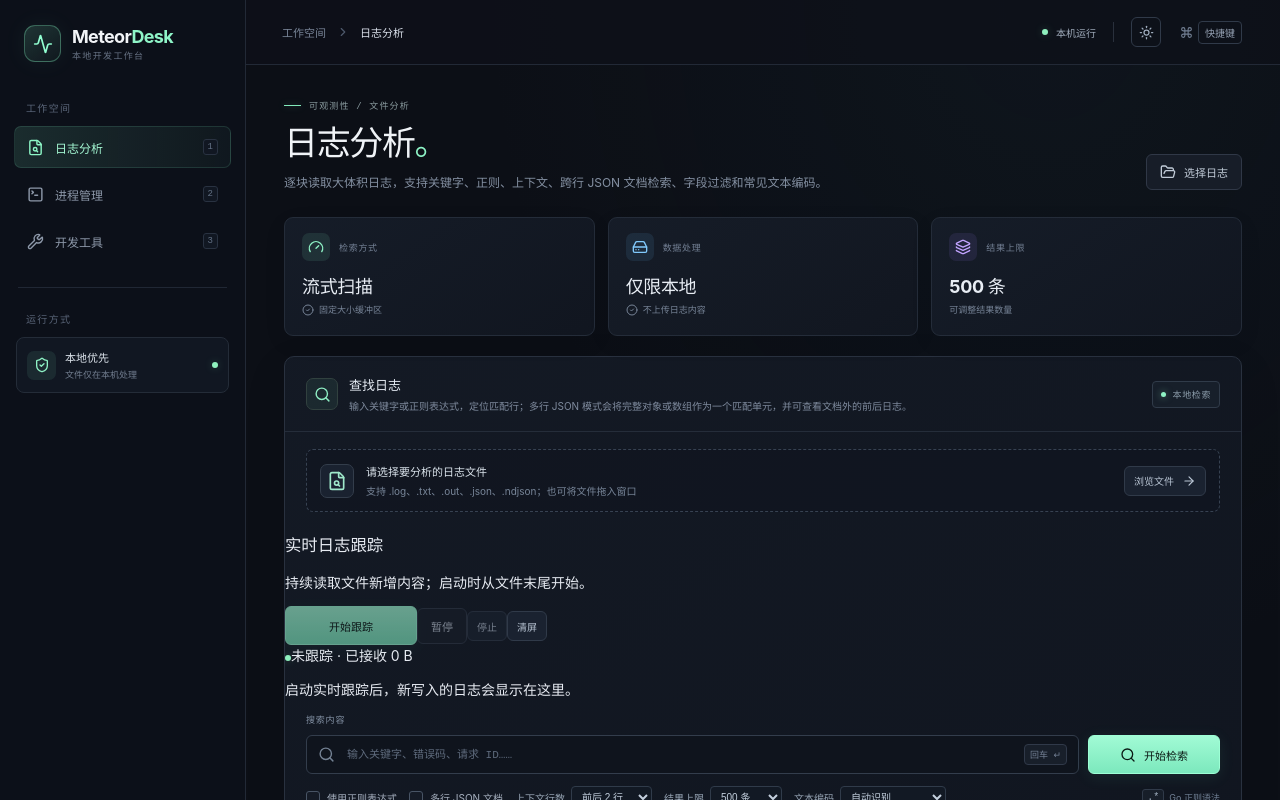
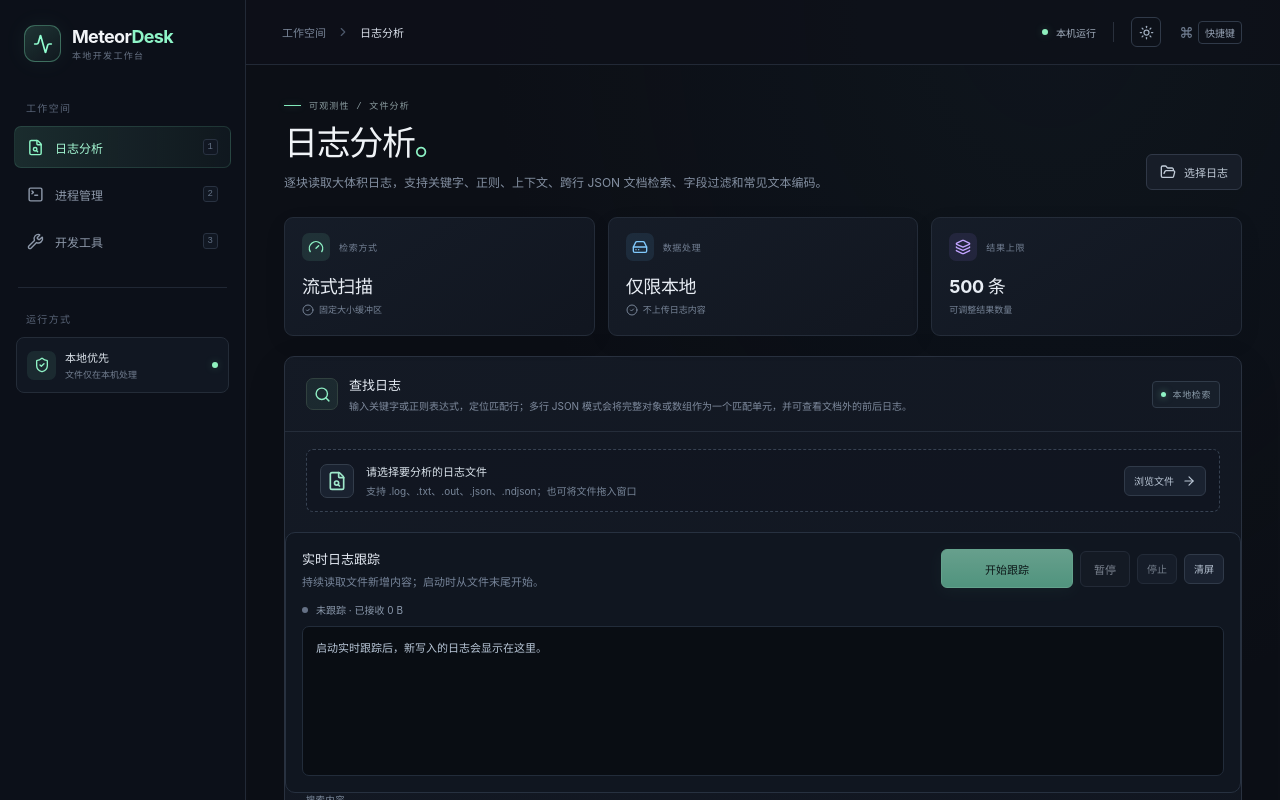
Before and after one commit to yuwen002/meteor-desk, a Vue app in the folder frontend/: page / in a window 1280 px wide. Shown: the top 800 px of the page. Built offline with nearby package versions, Linux system fonts and the light colour scheme.

Commit message:
style(ui): add live tail output panel

```diff
--- a/frontend/src/style.css
+++ b/frontend/src/style.css
@@ -199,3 +199,19 @@ button.shortcut-hint:hover{color:#b8f8dc;background:rgba(134,247,197,.06)}
 .theme-light .button-danger{color:#b93832;border-color:#efc7c3;background:#fff7f6}
 .theme-light .process-config-toolbar{box-shadow:0 2px 8px rgba(35,55,80,.025)}
 .theme-light .process-form-actions .button:disabled{opacity:.55}
+
+
+
+.tail-panel{margin-top:18px;border:1px solid #273140;border-radius:10px;background:#101620;padding:16px;min-width:0}
+.tail-heading{display:flex;align-items:flex-start;justify-content:space-between;gap:16px;flex-wrap:wrap}
+.tail-heading h3{margin:0 0 5px;font-size:13px;color:#e4eaf3}
+.tail-heading p{margin:0;color:#77859a;font-size:11px}
+.tail-actions{display:flex;align-items:center;gap:7px;flex-wrap:wrap}
+.tail-status{display:flex;align-items:center;gap:8px;margin:13px 0 9px;color:#8b99ac;font-size:10px}
+.tail-status-paused{background:#657185;box-shadow:none}
+.tail-error{color:#ff9c9c;margin-left:8px}
+.tail-output{margin:0;min-height:150px;max-height:360px;overflow:auto;white-space:pre-wrap;overflow-wrap:anywhere;padding:13px;border:1px solid #222c3a;border-radius:7px;background:#090d13;color:#b9c7d8;font:11px/1.65 ui-monospace,SFMono-Regular,Consolas,monospace}
+.theme-light .tail-panel{background:#fff;border-color:#dce2eb}
+.theme-light .tail-heading h3{color:#202a39}
+.theme-light .tail-heading p,.theme-light .tail-status{color:#667386}
+.theme-light .tail-output{background:#f6f8fb;border-color:#e0e5ed;color:#27364a}
```
